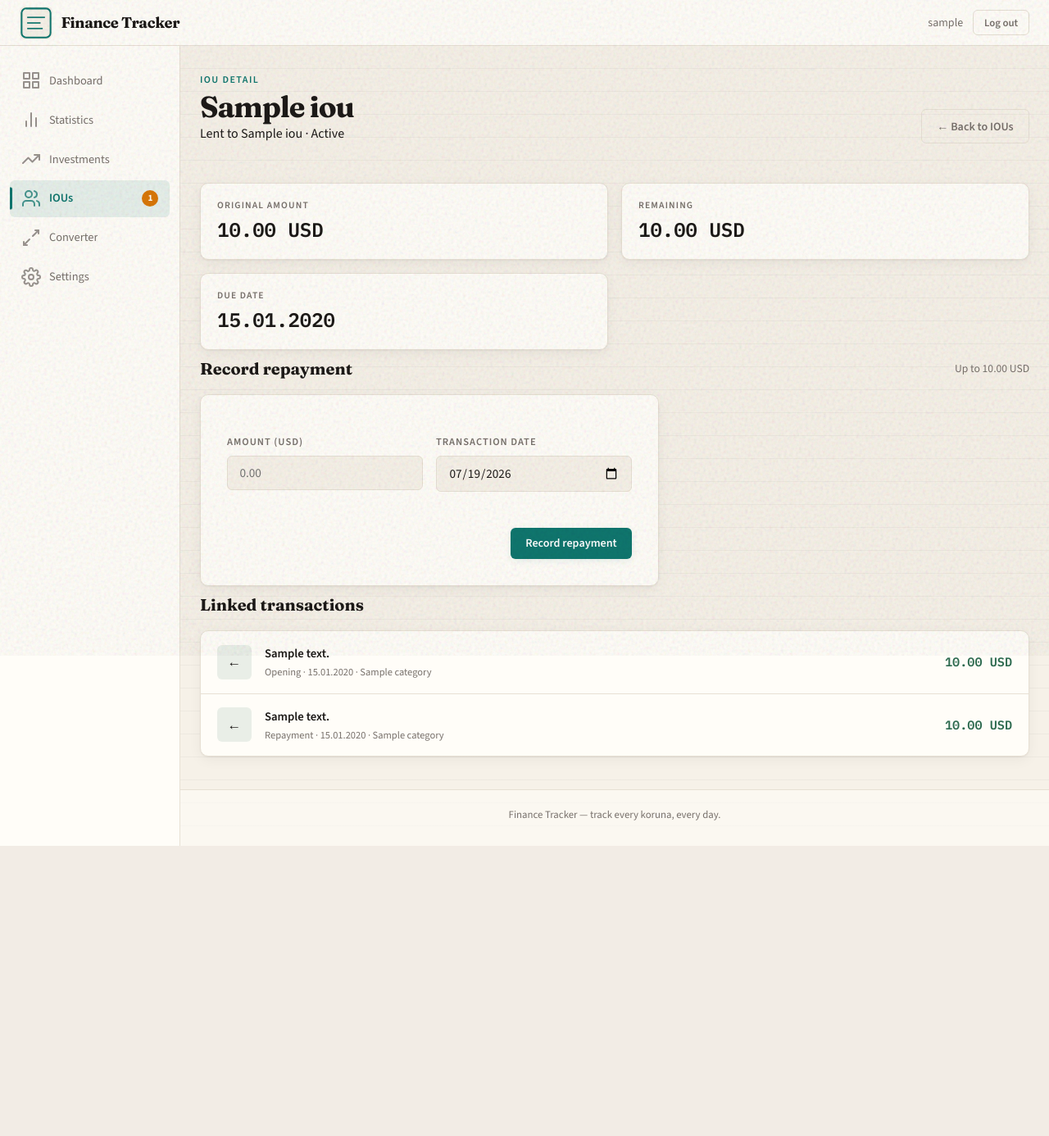
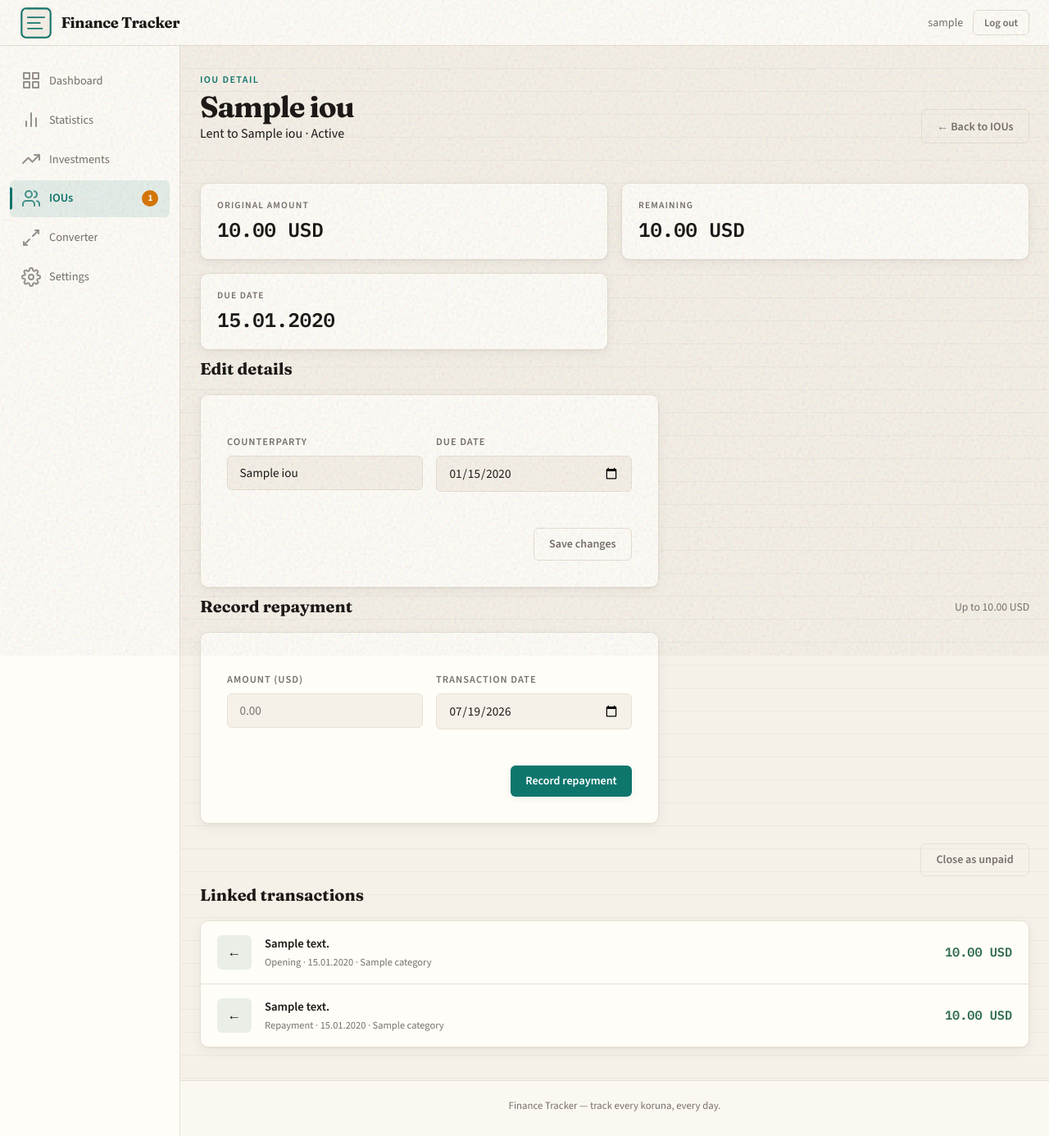
Before and after one commit to petkov93/finance-tracker, a Django app: page /ious/1/ in a window 1280 px wide. Shown: the whole page at 82% size. Before the commit the page ends 1032 px from the top, so only its background shows below. Run offline with Django 5.2, Linux system fonts and the light colour scheme; a user stored in the database is signed in; tables that the repository leaves empty hold one stand-in row (values such as "Sample post").

Commit message:
Add IOU close-unpaid, reopen, and closed UI (#42).
Users can write off active IOUs as unpaid, reopen them for late repayments, edit metadata on active IOUs, and browse closed history in a collapsible section.

Co-authored-by: Cursor <cursoragent@cursor.com>

```diff
--- a/financetracker/forms.py
+++ b/financetracker/forms.py
@@ -261,6 +261,20 @@ class RepayForm(forms.Form):
         return amount
 
 
+class IOUMetadataForm(forms.Form):
+    counterparty_name = forms.CharField(
+        max_length=255,
+        widget=forms.TextInput(
+            attrs={"class": "form-control", "placeholder": "Name or nickname"},
+        ),
+    )
+    due_date = forms.DateField(
+        required=False,
+        label="Due date",
+        widget=forms.DateInput(attrs={"class": "form-control", "type": "date"}),
+    )
+
+
 class CurrencyConverterForm(forms.Form):
     amount = forms.DecimalField(
         required=False,
--- a/financetracker/services/iou.py
+++ b/financetracker/services/iou.py
@@ -164,6 +164,36 @@ def record_repayment(
         )
 
 
+def close_unpaid(iou: IOU) -> IOU:
+    if iou.status != IOU.ACTIVE:
+        raise ValueError("Can only close active IOUs as unpaid.")
+    iou.status = IOU.UNPAID
+    iou.save(update_fields=["status", "updated_at"])
+    return iou
+
+
+def reopen_unpaid(iou: IOU) -> IOU:
+    if iou.status != IOU.UNPAID:
+        raise ValueError("Can only reopen unpaid IOUs.")
+    iou.status = IOU.ACTIVE
+    iou.save(update_fields=["status", "updated_at"])
+    return iou
+
+
+def update_iou_metadata(
+    iou: IOU,
+    *,
+    counterparty_name: str,
+    due_date: date | None = None,
+) -> IOU:
+    if iou.status != IOU.ACTIVE:
+        raise ValueError("Can only edit metadata on active IOUs.")
+    iou.counterparty_name = counterparty_name
+    iou.due_date = due_date
+    iou.save(update_fields=["counterparty_name", "due_date", "updated_at"])
+    return iou
+
+
 def compute_open_iou_adjustment(
     user: User,
     default_currency: str,
--- a/financetracker/templates/financetracker/iou_detail.html
+++ b/financetracker/templates/financetracker/iou_detail.html
@@ -38,6 +38,47 @@
   </div>
 </section>
 
+{% if iou.status == 'unpaid' and iou.remaining_amount %}
+<section class="section animate-in animate-in-delay-2">
+  <div class="stat-pill">
+    <span class="summary-label">Missing amount</span>
+    <span class="stat-pill-value">{% money iou.remaining_amount iou.currency %}</span>
+  </div>
+</section>
+{% endif %}
+
+{% if metadata_form %}
+<section class="section animate-in animate-in-delay-2">
+  <div class="section-header">
+    <h2 class="section-title">Edit details</h2>
+  </div>
+
+  <div class="form-card">
+    <form method="post" novalidate>
+      {% csrf_token %}
+      <input type="hidden" name="action" value="edit_metadata">
+
+      <div class="filter-grid">
+        <div class="form-group">
+          <label class="form-label" for="{{ metadata_form.counterparty_name.id_for_label }}">Counterparty</label>
+          {{ metadata_form.counterparty_name }}
+          {% if metadata_form.counterparty_name.errors %}<div class="form-error">{{ metadata_form.counterparty_name.errors.0 }}</div>{% endif %}
+        </div>
+        <div class="form-group">
+          <label class="form-label" for="{{ metadata_form.due_date.id_for_label }}">{{ metadata_form.due_date.label }}</label>
+          {{ metadata_form.due_date }}
+          {% if metadata_form.due_date.errors %}<div class="form-error">{{ metadata_form.due_date.errors.0 }}</div>{% endif %}
+        </div>
+      </div>
+
+      <div class="form-actions">
+        <button type="submit" class="btn btn-ghost">Save changes</button>
+      </div>
+    </form>
+  </div>
+</section>
+{% endif %}
+
 {% if repay_form %}
 <section class="section animate-in animate-in-delay-2">
   <div class="section-header">
@@ -48,6 +89,7 @@
   <div class="form-card">
     <form method="post" novalidate>
       {% csrf_token %}
+      <input type="hidden" name="action" value="repay">
 
       <div class="filter-grid">
         <div class="form-group">
@@ -65,6 +107,28 @@
       <div class="form-actions">
         <button type="submit" class="btn btn-primary">Record repayment</button>
       </div>
+    </form>
+  </div>
+</section>
+{% endif %}
+
+{% if iou.status == 'active' %}
+<section class="section animate-in animate-in-delay-2">
+  <div class="form-actions">
+    <form method="post">
+      {% csrf_token %}
+      <input type="hidden" name="action" value="close_unpaid">
+      <button type="submit" class="btn btn-ghost">Close as unpaid</button>
+    </form>
+  </div>
+</section>
+{% elif iou.status == 'unpaid' %}
+<section class="section animate-in animate-in-delay-2">
+  <div class="form-actions">
+    <form method="post">
+      {% csrf_token %}
+      <input type="hidden" name="action" value="reopen">
+      <button type="submit" class="btn btn-primary">Reopen IOU</button>
     </form>
   </div>
 </section>
--- a/financetracker/views.py
+++ b/financetracker/views.py
@@ -30,6 +30,7 @@ from .forms import (
     LendForm,
     BorrowForm,
     RepayForm,
+    IOUMetadataForm,
     ProfileForm,
     RegistrationForm,
     TransactionForm,
@@ -48,10 +49,13 @@ from .services.currency import (
 )
 from .services.display_conversion import convert_for_display
 from .services.iou import (
+    close_unpaid,
     compute_open_iou_adjustment,
     create_payable,
     create_receivable,
     record_repayment,
+    reopen_unpaid,
+    update_iou_metadata,
 )
 from .services.statistics_aggregation import aggregate_for_statistics
 
@@ -459,11 +463,17 @@ def ious(request):
         direction=IOU.PAYABLE,
         status=IOU.ACTIVE,
     )
+    closed_ious = IOU.objects.filter(
+        user=request.user,
+        status__in=[IOU.PAID, IOU.UNPAID],
+    )
     return render(request, "financetracker/ious.html", {
         "receivables": receivables,
         "receivable_count": receivables.count(),
         "payables": payables,
         "payable_count": payables.count(),
+        "closed_ious": closed_ious,
+        "closed_count": closed_ious.count(),
     })
 
 
@@ -579,37 +589,94 @@ def iou_detail(request, pk):
         "-created_at",
     )
 
+    repay_form = None
+    metadata_form = None
+
     if request.method == "POST":
-        if iou.status != IOU.ACTIVE:
-            messages.error(request, "This IOU is closed and cannot accept repayments.")
+        action = request.POST.get("action", "repay")
+
+        if action == "close_unpaid":
+            if iou.status != IOU.ACTIVE:
+                messages.error(request, "Only active IOUs can be closed as unpaid.")
+            else:
+                close_unpaid(iou)
+                messages.success(request, "IOU closed as unpaid.")
             return redirect("iou_detail", pk=pk)
 
-        form = RepayForm(
-            request.POST,
-            max_amount=iou.remaining_amount,
-            currency=iou.currency,
-        )
-        if form.is_valid():
-            record_repayment(
-                iou,
-                amount=form.cleaned_data["amount"],
-                transaction_date=form.cleaned_data["date"],
+        if action == "reopen":
+            if iou.status != IOU.UNPAID:
+                messages.error(request, "Only unpaid IOUs can be reopened.")
+            else:
+                reopen_unpaid(iou)
+                messages.success(request, "IOU reopened.")
+            return redirect("iou_detail", pk=pk)
+
+        if action == "edit_metadata":
+            if iou.status != IOU.ACTIVE:
+                messages.error(request, "Only active IOUs can be edited.")
+                return redirect("iou_detail", pk=pk)
+
+            metadata_form = IOUMetadataForm(request.POST)
+            if metadata_form.is_valid():
+                update_iou_metadata(
+                    iou,
+                    counterparty_name=metadata_form.cleaned_data["counterparty_name"],
+                    due_date=metadata_form.cleaned_data.get("due_date"),
+                )
+                messages.success(request, "IOU details updated.")
+                return redirect("iou_detail", pk=pk)
+        elif action == "repay":
+            if iou.status != IOU.ACTIVE:
+                messages.error(request, "This IOU is closed and cannot accept repayments.")
+                return redirect("iou_detail", pk=pk)
+
+            repay_form = RepayForm(
+                request.POST,
+                max_amount=iou.remaining_amount,
+                currency=iou.currency,
             )
-            messages.success(request, "Repayment recorded successfully.")
-            return redirect("iou_detail", pk=pk)
-    elif iou.status == IOU.ACTIVE:
-        form = RepayForm(
-            initial={"date": timezone.now().date()},
-            max_amount=iou.remaining_amount,
-            currency=iou.currency,
-        )
+            if repay_form.is_valid():
+                record_repayment(
+                    iou,
+                    amount=repay_form.cleaned_data["amount"],
+                    transaction_date=repay_form.cleaned_data["date"],
+                )
+                messages.success(request, "Repayment recorded successfully.")
+                return redirect("iou_detail", pk=pk)
     else:
-        form = None
+        if iou.status == IOU.ACTIVE:
+            repay_form = RepayForm(
+                initial={"date": timezone.now().date()},
+                max_amount=iou.remaining_amount,
+                currency=iou.currency,
+            )
+            metadata_form = IOUMetadataForm(
+                initial={
+                    "counterparty_name": iou.counterparty_name,
+                    "due_date": iou.due_date,
+                },
+            )
+
+    if iou.status == IOU.ACTIVE:
+        if repay_form is None:
+            repay_form = RepayForm(
+                initial={"date": timezone.now().date()},
+                max_amount=iou.remaining_amount,
+                currency=iou.currency,
+            )
+        if metadata_form is None:
+            metadata_form = IOUMetadataForm(
+                initial={
+                    "counterparty_name": iou.counterparty_name,
+                    "due_date": iou.due_date,
+                },
+            )
 
     return render(request, "financetracker/iou_detail.html", {
         "iou": iou,
         "repayments": repayments,
-        "repay_form": form,
+        "repay_form": repay_form,
+        "metadata_form": metadata_form,
     })
 
 
```
Also changed, not shown: financetracker/templates/financetracker/ious.html (+38 -0 lines), financetracker/tests/test_services_iou.py (+166 -0 lines), financetracker/tests/test_views_iou.py (+166 -1 lines).
